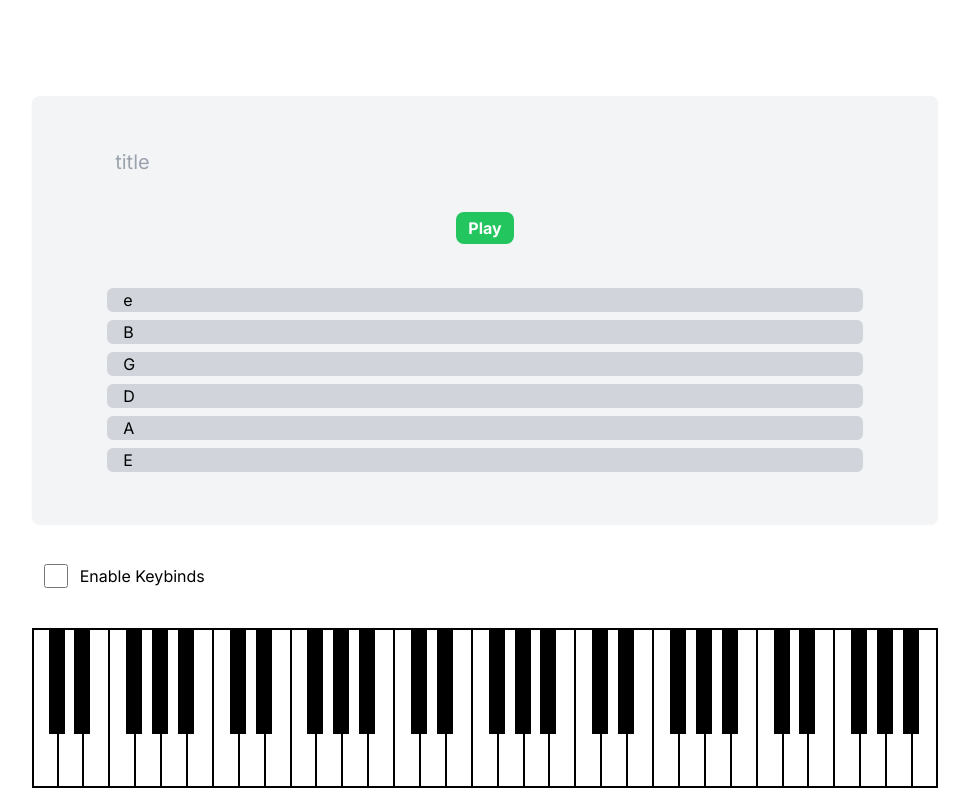
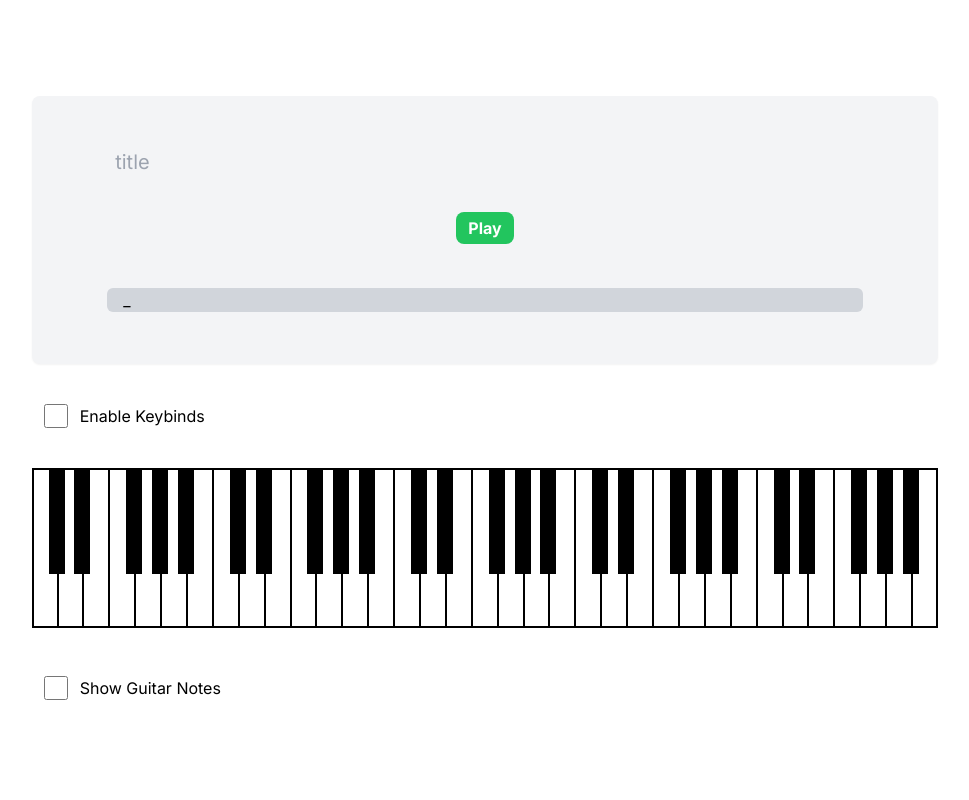
Before and after one commit to lucasotanez/expo-music, a Next.js app: page / in a window 1280 px wide. Shown: the top 800 px of the page, without its empty margins (155-1124 px from the left). Built offline with nearby package versions, Linux system fonts and the light colour scheme; no server answers.

Commit message:
remove initial ui

```diff
--- a/app/page.tsx
+++ b/app/page.tsx
@@ -25,12 +25,7 @@ export default function Home() {
             }}>Play</button>
         </div>
         <div id="sources" className="flex flex-col w-5/6 m-auto mb-12">
-          <div className="source">e</div>
-          <div className="source">B</div>
-          <div className="source">G</div>
-          <div className="source">D</div>
-          <div className="source">A</div>
-          <div className="source">E</div>
+          <div className="source">_</div>
         </div>
       </div>
 
```
